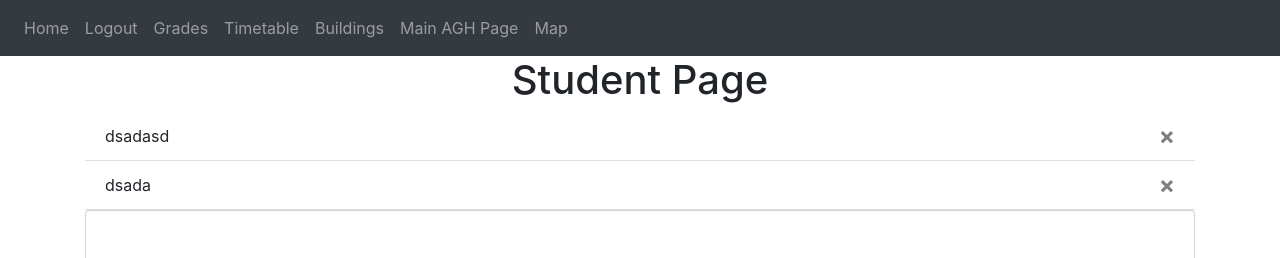
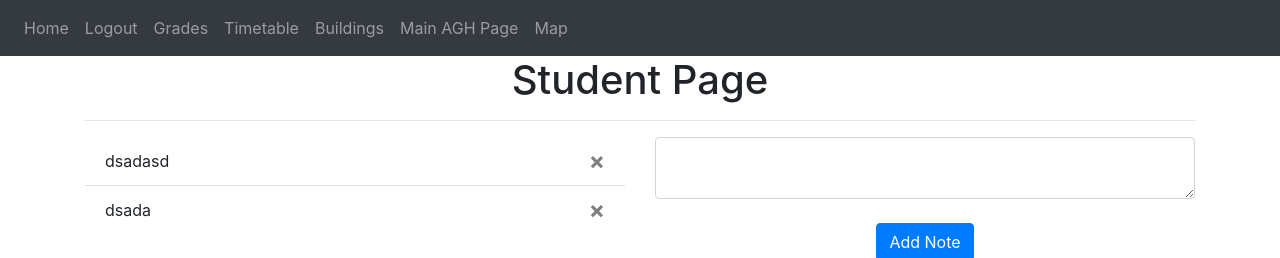
Before and after one commit to JakubTutka/Student_Managment_System, a Flask app: page / in a window 1280 px wide; the page is wider, and only the part inside the window is pictured. Shown: the top 258 px of that part. Run offline with Flask 2, Linux system fonts and the light colour scheme; a user stored in the database is signed in; data comes from the database, SQL or seed files in the repository; both versions use the stored data as it was after the commit; some libraries are stand-ins or nearby versions.

Commit message:
Error handling 404 etc, improved layout and user experience

```diff
--- a/TODO.txt
+++ b/TODO.txt
@@ -1,4 +1,8 @@
+TODO:
 poprawic maina strone,
 bazki porobic pieknie,
 zrobic zeby bardziej wygladalo jak strona usosa
 spotkanie projektowe z Panem Zaworskim
+
+DONE:
+pytanie jak poblokowac strony zeby nie dalo sie rutowac na np blog/rokoko MYK ZROBIONE
--- a/main.py
+++ b/main.py
@@ -1,6 +1,14 @@
 from website import create_app
+from flask import render_template
+from flask_login import current_user
 
 app = create_app()
 
 if __name__ == '__main__':
     app.run(debug=True)
+
+# obsluga bledu 404, czyli np kiedy uzytkownik chce sobie wpisac /rokoko
+# to musi byc tu bo to jest po stronie przegladarki, inaczej nie dziala
+@app.errorhandler(404)
+def PageNotFound(error):
+    return render_template('404.html', user=current_user)
--- a/website/__init__.py
+++ b/website/__init__.py
@@ -5,6 +5,7 @@ from flask_login import LoginManager
 
 db = SQLAlchemy()
 DB_NAME = "database.db"
+
 
 
 def create_app():
--- a/website/auth.py
+++ b/website/auth.py
@@ -1,10 +1,12 @@
-from flask import Blueprint, render_template, request, flash, redirect, url_for
+from flask import Blueprint, render_template, request, flash, redirect, url_for, Flask, abort, jsonify
 from .models import User
 from werkzeug.security import generate_password_hash, check_password_hash
 from . import db
 from flask_login import login_user, login_required, logout_user, current_user
 
+
 auth = Blueprint('auth', __name__)
+
 
 @auth.route('/login', methods=['GET', 'POST']) #pozwalanie na metody do formularzy
 def login():
--- a/website/templates/home.html
+++ b/website/templates/home.html
@@ -2,8 +2,12 @@
 %}
 {#  OGÓLNIE TE NOTATKI MOGA ZOSTAC ALE JAKO JAKAS KOLEJNA PODSTRONA A NIE GLOWNY HOME  #}
 {#  NA GŁOWNYM HOMIE DALBYM ZEBY MOZNA BYLO WYBRAC OCENKI CZY ZOBACZYC INNE RZECZY  #}
+    <div>
 <h1 align="center">Student Page</h1>
-<ul class="list-group list-group-flush" id="notes">
+    <hr/>
+<div class="row">
+<div class="col">
+        <ul class="list-group list-group-flush" id="notes">
   {% for note in user.notes %}
   <li class="list-group-item">
     {{ note.data }}
@@ -13,6 +17,8 @@
   </li>
   {% endfor %}
 </ul>
+</div>
+ <div class="col">
 <form method="POST">
   <textarea name="note" id="note" class="form-control"></textarea>
   <br />
@@ -20,6 +26,13 @@
     <button type="submit" class="btn btn-primary">Add Note</button>
   </div>
 </form>
+ </div>
+<div class="w-100"></div>
+<div class="col">
 {#  tylko pomysl do wrzucenia tego jako zeby bylo jako maly kwadracik w homie  #}
     <iframe width="1280" height="720" src="https://www.youtube.com/embed/mcv0coLyh_k" title="YouTube video player" frameborder="0" allow="accelerometer; autoplay; clipboard-write; encrypted-media; gyroscope; picture-in-picture" allowfullscreen></iframe>
+</div>
+</div>
+    </div>
+
 {% endblock %}
```
Also changed, not shown: website/templates/404.html (added, +18 -0 lines), website/database.db, 1 other file.
